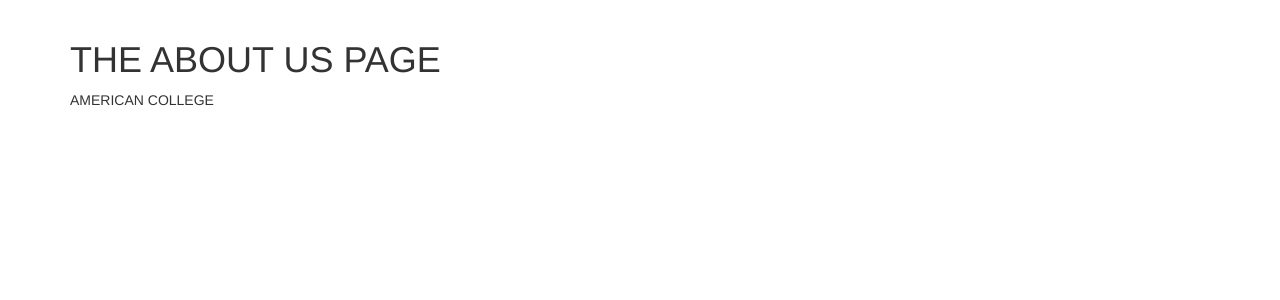
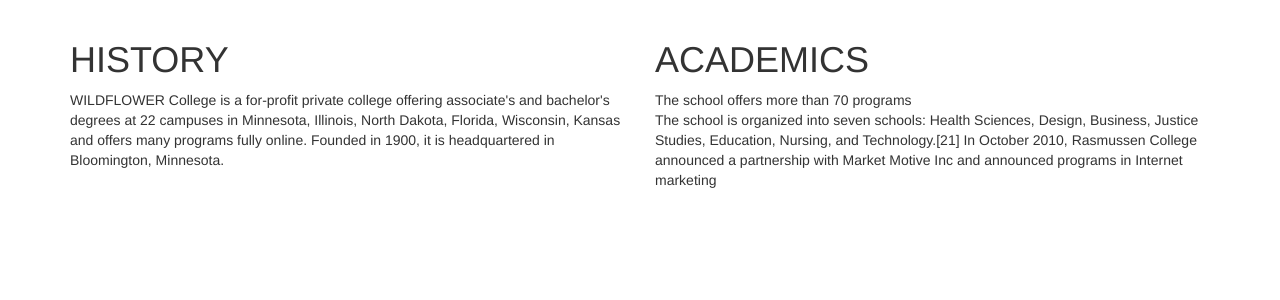
Before and after one commit to shyam13/finalproject, a PHP site: page /about.php in a window 1280 px wide. Shown: the part 52-352 px from the top of the page. Run offline with PHP 8.4, Linux system fonts and the light colour scheme.

Commit message:
changes
some changes made

```diff
--- a/about.php
+++ b/about.php
@@ -24,8 +24,17 @@
     <div class="container">
       <div class="row">
         <div class="col-md-6">
-          <h1>THE ABOUT US PAGE</h1>
-          <p>AMERICAN COLLEGE</p>
+          <h1>HISTORY</h1>
+          <p>WILDFLOWER College is a for-profit private college offering associate's and bachelor's degrees at 22 campuses in Minnesota, Illinois, North Dakota, Florida,
+             Wisconsin, Kansas and offers many programs fully online. Founded in 1900, it is headquartered in Bloomington, Minnesota.</p>
+        </div>
+        <div class="col-md-6">
+          <h1>ACADEMICS</h1>
+          <p>The school offers more than 70 programs<br>
+
+The school is organized into seven schools: Health Sciences, Design, Business,
+Justice Studies, Education, Nursing, and Technology.[21] In October 2010,
+Rasmussen College announced a partnership with Market Motive Inc and announced programs in Internet marketing</p>
         </div>
       </div>
     </div>
--- a/index.php
+++ b/index.php
@@ -24,7 +24,7 @@
     <div class="container">
       <div class="row">
         <div class="col-md-6">
-          <h1>THE MANAGEMENT</h1>
+          <h1>THE MANAGEMENT (data from the database)</h1>
             <?php
             include "php/openDB.php";
             $sql = 'SELECT * FROM profiles';
```
Also changed, not shown: announce.php (+8 -2 lines), index.html (+8 -15 lines).
